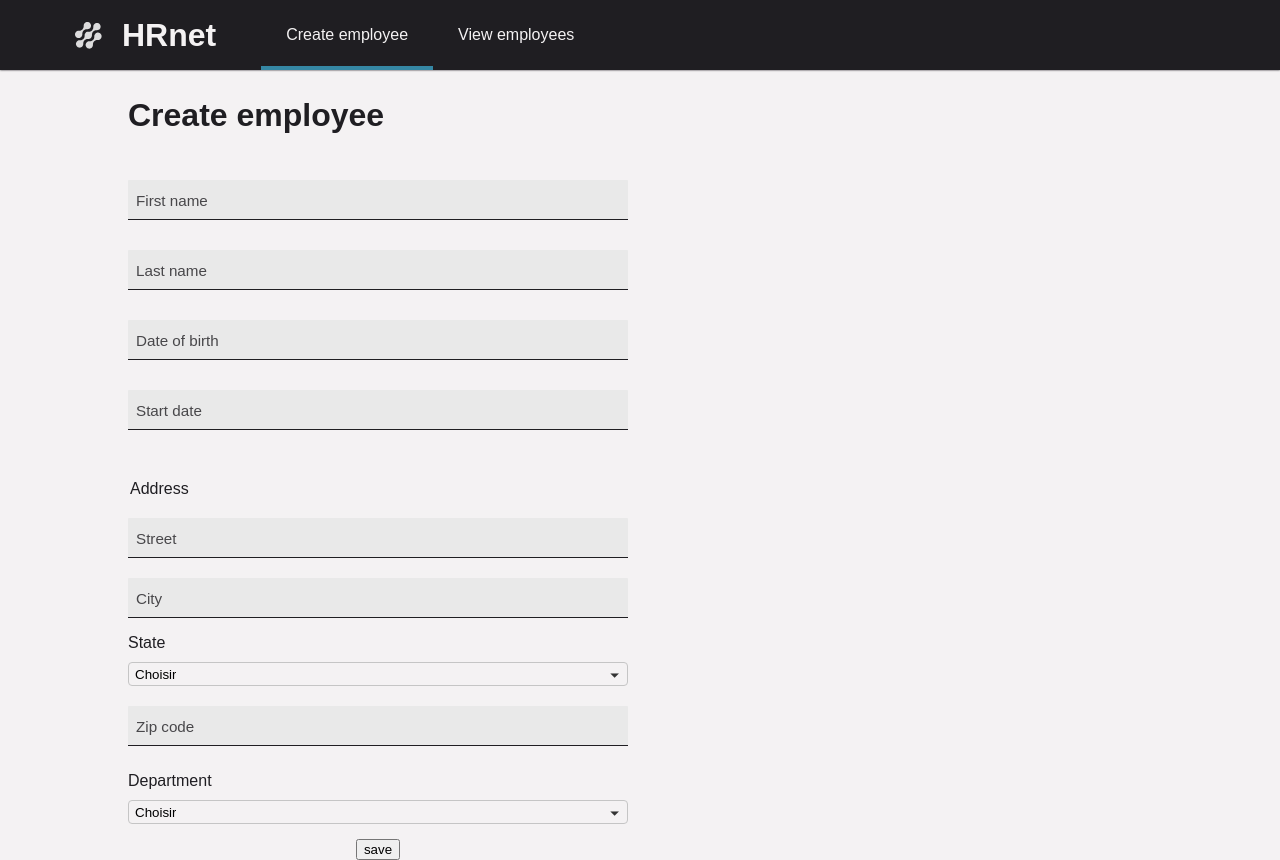
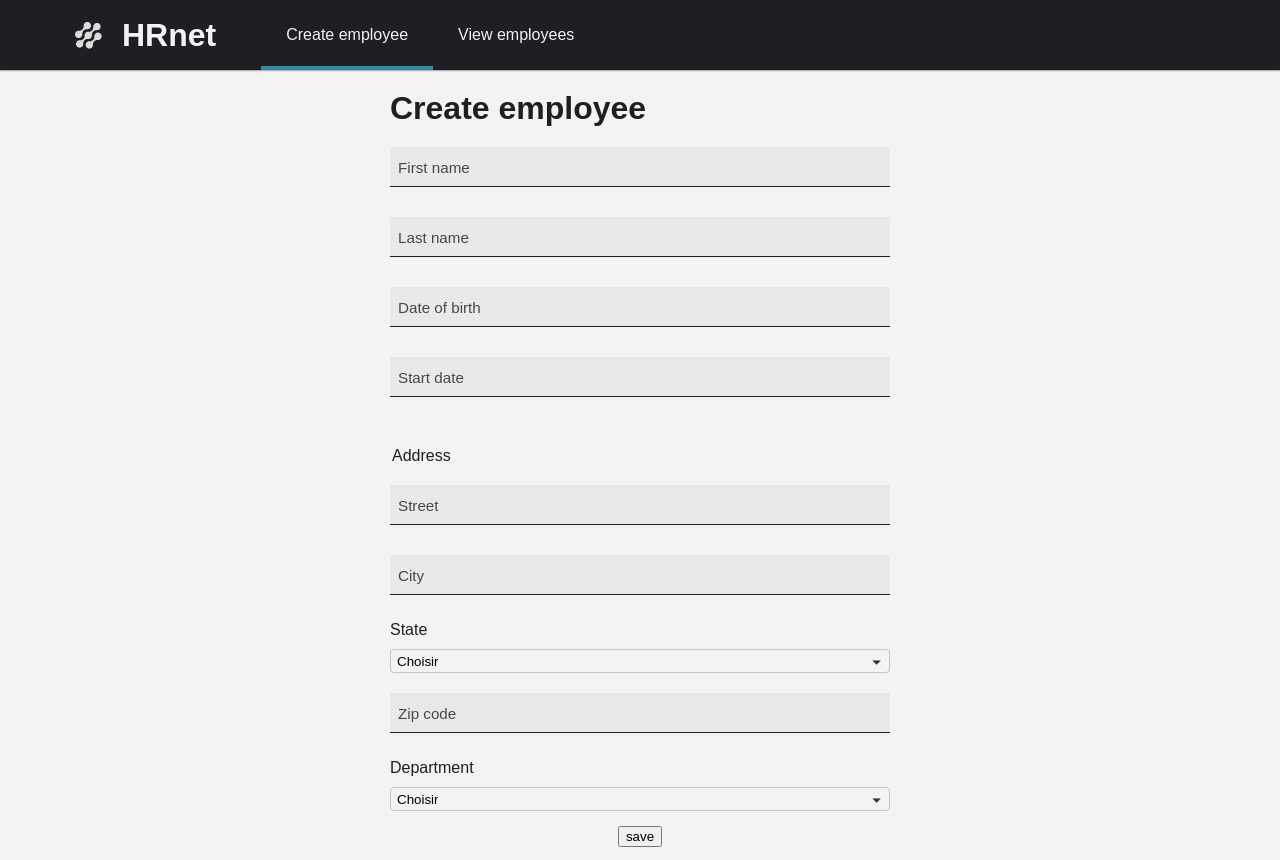
Before and after one commit to MathieuBouvet/MathieuBouvet_14_11032022, a React (Create React App) app: page / in a window 1280 px wide. Built offline with nearby package versions, Linux system fonts and the light colour scheme.

Commit message:
Style page title

```diff
--- a/src/pages/CreateEmployeePage/CreateEmployeePage.css
+++ b/src/pages/CreateEmployeePage/CreateEmployeePage.css
@@ -1,4 +1,10 @@
+.create-employee-title {
+  width: 500px;
+  margin: 20px auto 0 auto;
+}
+
 .employee-form {
+  margin: auto;
   width: 500px;
   display: flex;
   flex-direction: column;
@@ -8,4 +14,6 @@
   margin: 40px 0 0 0;
   padding: 0;
   border: none;
+  display: flex;
+  flex-direction: column;
 }
--- a/src/pages/CreateEmployeePage/CreateEmployeePage.jsx
+++ b/src/pages/CreateEmployeePage/CreateEmployeePage.jsx
@@ -51,7 +51,7 @@ const CreateEmployeePage = () => {
   }
   return (
     <>
-      <h2>Create employee</h2>
+      <h2 className="create-employee-title">Create employee</h2>
       <form action="" onSubmit={handleSubmit} className="employee-form">
         <InputGroup
           id="first-name-input"
```
